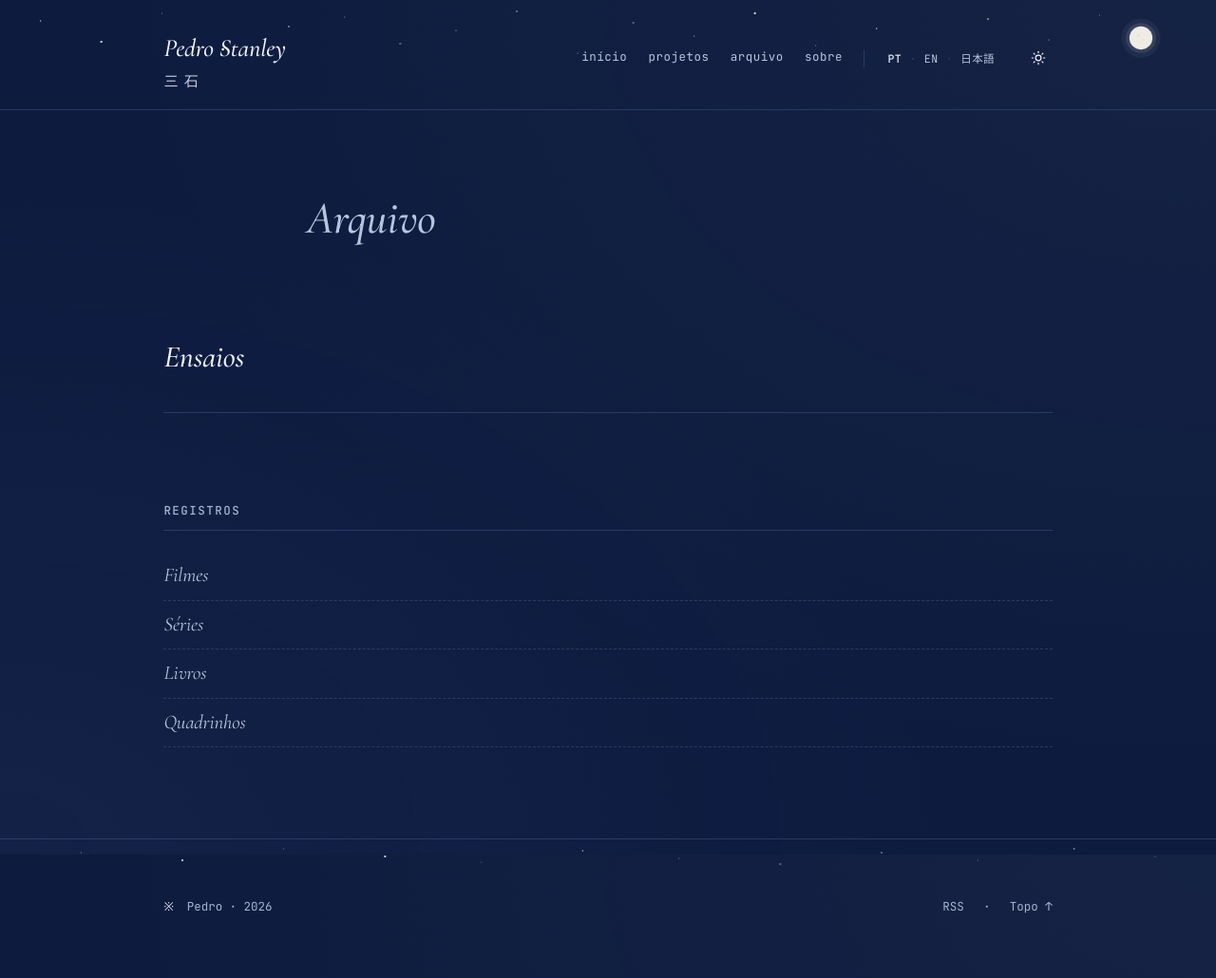
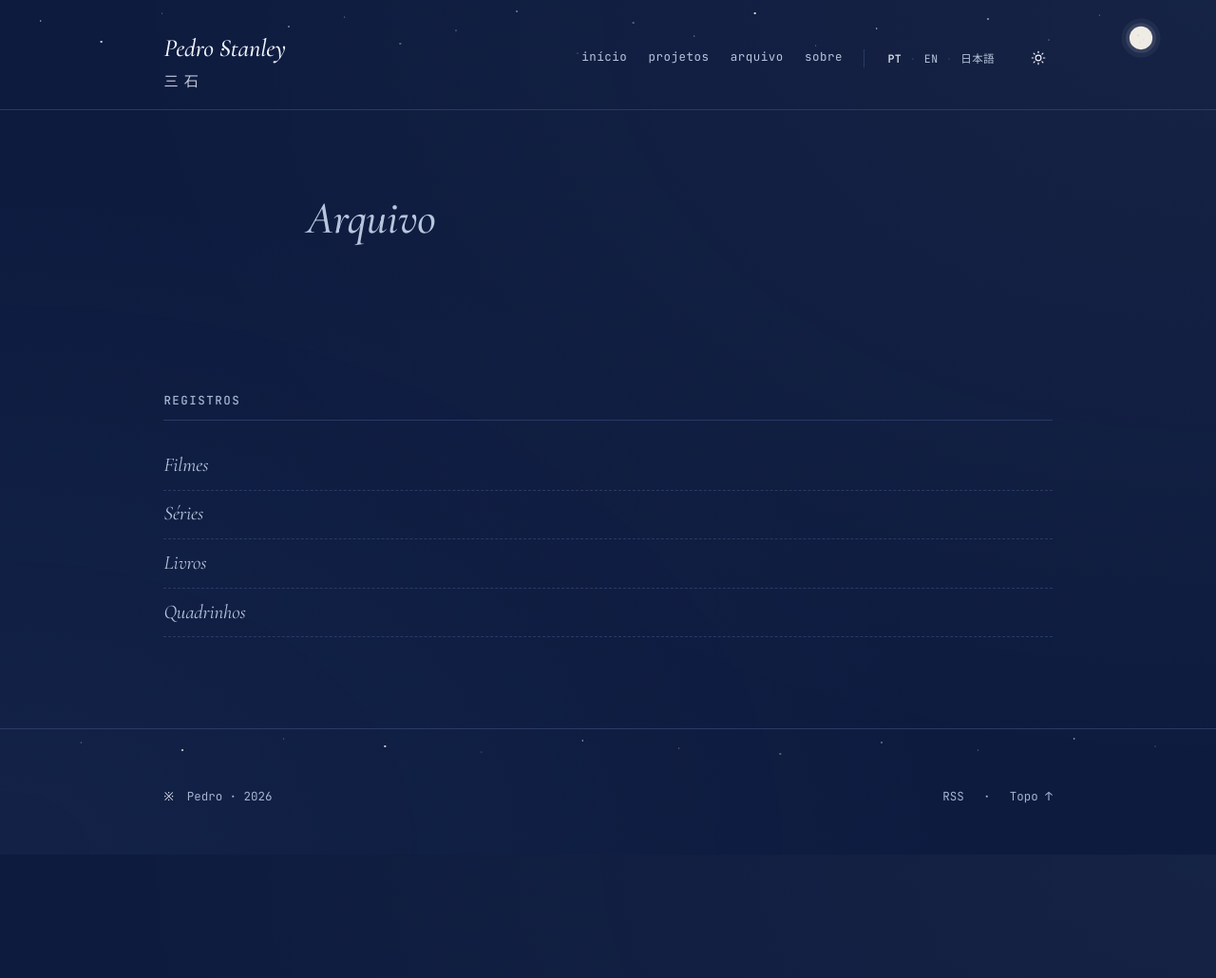
Before and after one commit to sanseki3/sanseki3.github.io, a Jekyll site: the page built from pt/arquivo.html, in a window 1280 px wide. Shown: the whole page at 95% size. Built offline with Jekyll 4.4.1, drawn with Linux system fonts in a browser that asks for light colours; after the commit the page ends 914 px from its top, so only the background shows below that.

Commit message:
Update arquivo.html

```diff
--- a/pt/arquivo.html
+++ b/pt/arquivo.html
@@ -14,12 +14,6 @@ translations:
   <header class="page-content" style="padding-bottom: var(--space-md);">
     <h1><em>Arquivo</em></h1>
   </header>
-
-  <ul class="archive-list archive-list--featured">
-    <li class="archive-item">
-      <h2 class="archive-item__title"><a href="/pt/arquivo/ensaios/">{{ t.archive_essays_label['pt-br'] }}</a></h2>
-    </li>
-  </ul>
 
   <section class="archive-section" aria-labelledby="archive-records">
     <h2 id="archive-records" class="archive-section__title">{{ t.archive_records['pt-br'] }}</h2>
```
